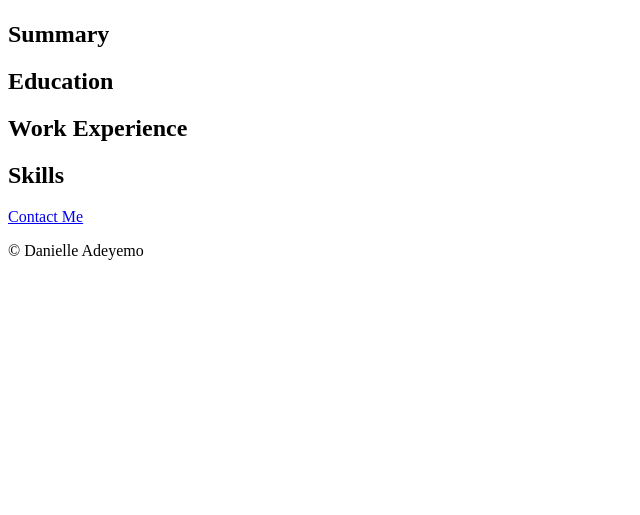
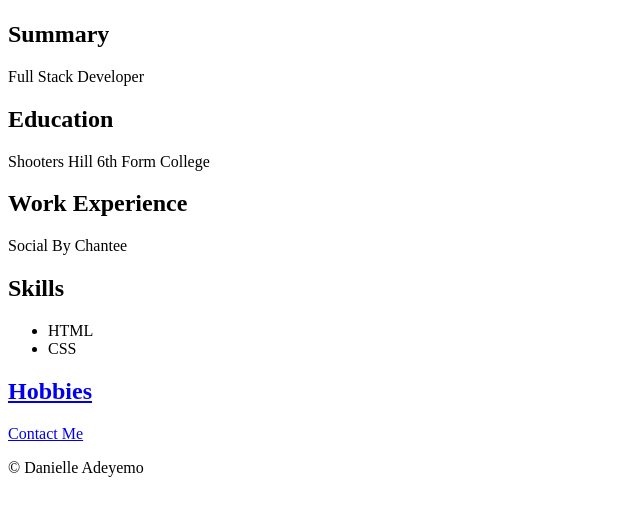
Before and after one commit to DanielleChantee/Resume-Capstone-Project, a plain HTML site: page index.html in a window 1280 px wide. Shown: the part 283-798 px from the top of the page, without its empty margins (0-640 px from the left). Drawn offline with Linux system fonts and the light colour scheme.

Commit message:
Update index.html

```diff
--- a/index.html
+++ b/index.html
@@ -15,9 +15,21 @@
     />
 
     <h2>Summary</h2>
+    <p>Full Stack Developer</p>
+
     <h2>Education</h2>
+    <p>Shooters Hill 6th Form College</p>
+
     <h2>Work Experience</h2>
+    <p>Social By Chantee</p>
+
     <h2>Skills</h2>
+    <ul>
+      <li>HTML</li>
+      <li>CSS</li>
+    </ul>
+
+    <h2><a href="./pages/hobbies.html">Hobbies</a></h2>
 
     <a href="./pages/contact.html">Contact Me</a>
 
```
